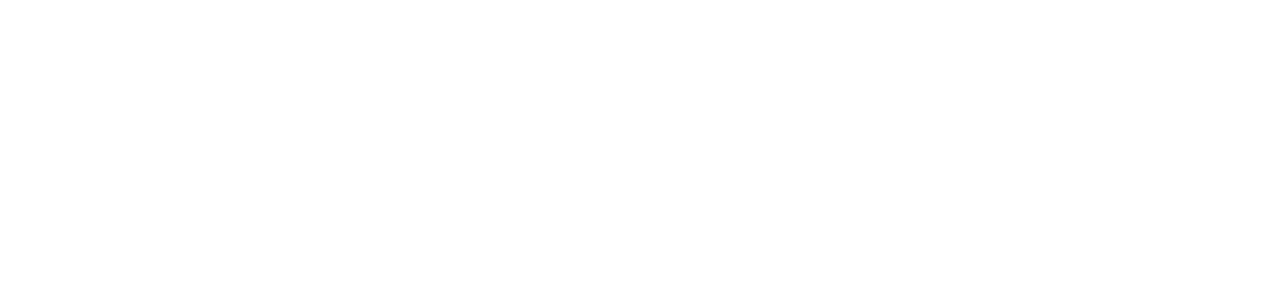
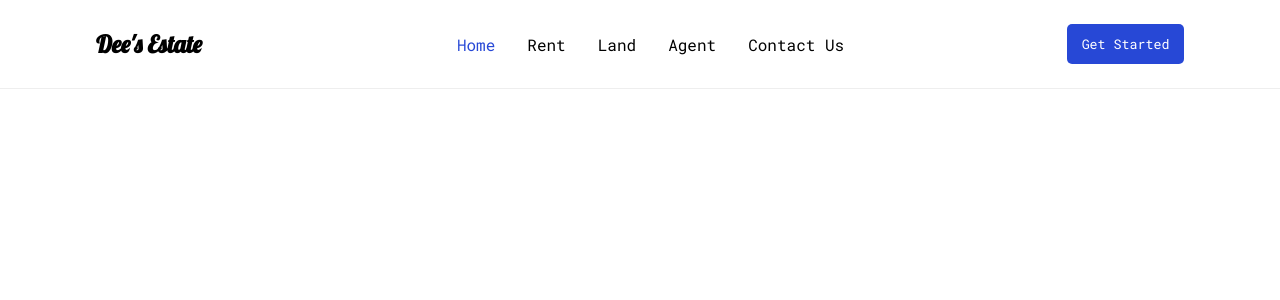
Before and after one commit to Iretoms/a-real-estate-landing-page, a React (Create React App) app: page / in a window 1280 px wide. Shown: the top 300 px of the page. Built offline with nearby package versions, Linux system fonts and the light colour scheme.

Commit message:
Header section

```diff
--- a/package.json
+++ b/package.json
@@ -9,6 +9,7 @@
     "react": "^18.2.0",
     "react-dom": "^18.2.0",
     "react-icons": "^4.4.0",
+    "react-router-dom": "^6.3.0",
     "react-scripts": "5.0.1",
     "styled-components": "^5.3.5",
     "web-vitals": "^2.1.4"
--- a/public/index.html
+++ b/public/index.html
@@ -9,6 +9,9 @@
       name="description"
       content="Web site created using create-react-app"
     />
+    <link rel="preconnect" href="https://fonts.googleapis.com">
+    <link rel="preconnect" href="https://fonts.gstatic.com" crossorigin>
+    <link href="https://fonts.googleapis.com/css2?family=Lobster&family=Roboto+Mono&display=swap" rel="stylesheet">
     <link rel="apple-touch-icon" href="%PUBLIC_URL%/logo192.png" />
     <!--
       manifest.json provides metadata used when your web app is installed on a
--- a/src/App.js
+++ b/src/App.js
@@ -1,10 +1,14 @@
 import React from 'react';
+import GlobalStyle from './styles/GlobalStyle';
+import {Routes, Route, useLocation} from 'react-router-dom'
+import Header from './components/Header';
 
 
 function App() {
   return (
     <>
-
+      <GlobalStyle/>
+      <Header/>
     </>
   );
 }
--- a/src/components/Header.js
+++ b/src/components/Header.js
@@ -0,0 +1,77 @@
+import React from 'react';
+import { Outlet, Link } from 'react-router-dom';
+import styled from 'styled-components'
+
+const Header = () => {
+    return (
+        <MainHeader>
+            <MainNav>
+                <h1>
+                    <Link to="/">Dee's Estate</Link>
+                </h1>
+                <ul>
+                    <li>
+                        <Link to="/" className='current'>Home</Link>
+                    </li>
+                    <li>
+                        <Link to="/">Rent</Link>
+                    </li>
+                    <li>
+                        <Link to="/">Land</Link>
+                    </li>
+                    <li>
+                        <Link to="/">Agent</Link>
+                    </li>
+                    <li>
+                        <Link to="/">Contact Us</Link>
+                    </li>
+                </ul>
+                <button>Get Started</button>
+            </MainNav>
+
+            <Outlet/>
+        </MainHeader>
+    );
+};
+
+const MainHeader = styled.header`
+   width: 100vw;
+   border-bottom: 1px solid #eee;
+`
+const MainNav = styled.nav`
+  width: 85%;
+  margin: 0 auto;
+  display: flex;
+  justify-content: space-between;
+  align-items: center;
+  padding: 1.5rem 0;
+  h1 {
+    font-family: 'Lobster', cursive;
+  }
+  ul {
+    list-style-type: none;
+    display: flex;
+    align-items: center;
+    li {
+        margin-left: 2rem;
+    }
+  }
+  .current {
+    color: #2748d6;
+  }
+
+  button {
+    border: none;
+    border-radius: 5px;
+    color: #fff;
+    background-color: #2748d6;
+    padding: 0.7rem 0.9rem;
+    font-family: inherit;
+    cursor: pointer;
+  }
+`
+
+
+
+
+export default Header;
--- a/src/index.js
+++ b/src/index.js
@@ -1,11 +1,15 @@
 import React from 'react';
 import ReactDOM from 'react-dom/client';
 import App from './App';
+import { BrowserRouter } from 'react-router-dom';
+
 
 const root = ReactDOM.createRoot(document.getElementById('root'));
 root.render(
   <React.StrictMode>
-    <App />
+    <BrowserRouter>
+      <App />
+    </BrowserRouter>
   </React.StrictMode>
 );
 
--- /dev/null
+++ b/src/styles/GlobalStyle.js
@@ -0,0 +1,25 @@
+import { createGlobalStyle } from "styled-components";
+
+const GlobalStyle = createGlobalStyle `
+*{
+    margin: 0;
+    padding: 0;
+    box-sizing: border-box;
+}
+
+
+body {
+    background-color: #fff;
+    font-family: 'Roboto Mono', monospace;
+    overflow-x: hidden;
+}
+
+a {
+    text-decoration: none;
+    color:#000;
+}
+
+`
+
+
+export default GlobalStyle;
```
Also changed, not shown: 1 other file (tests, documents, lock files or other folders).
